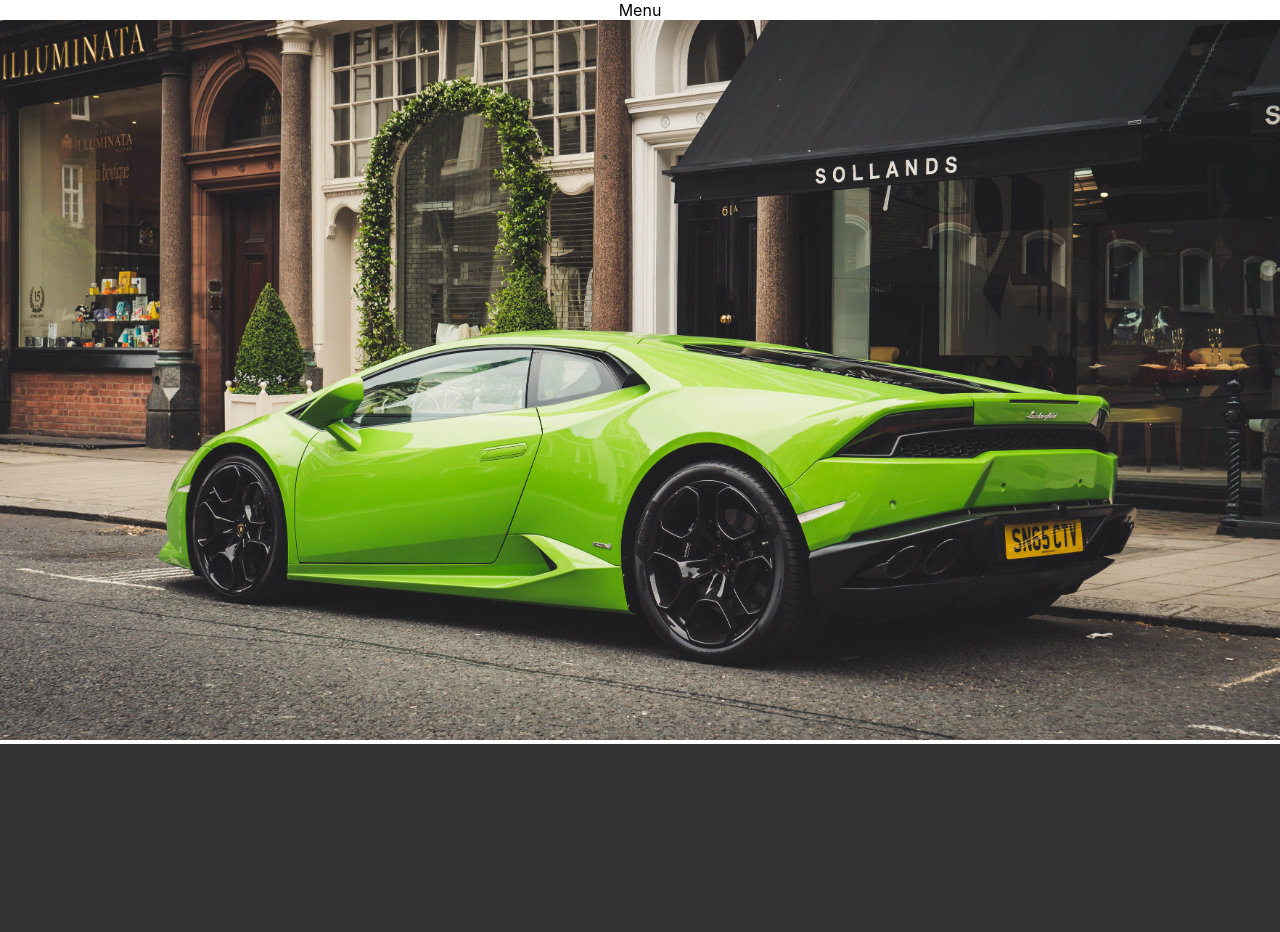
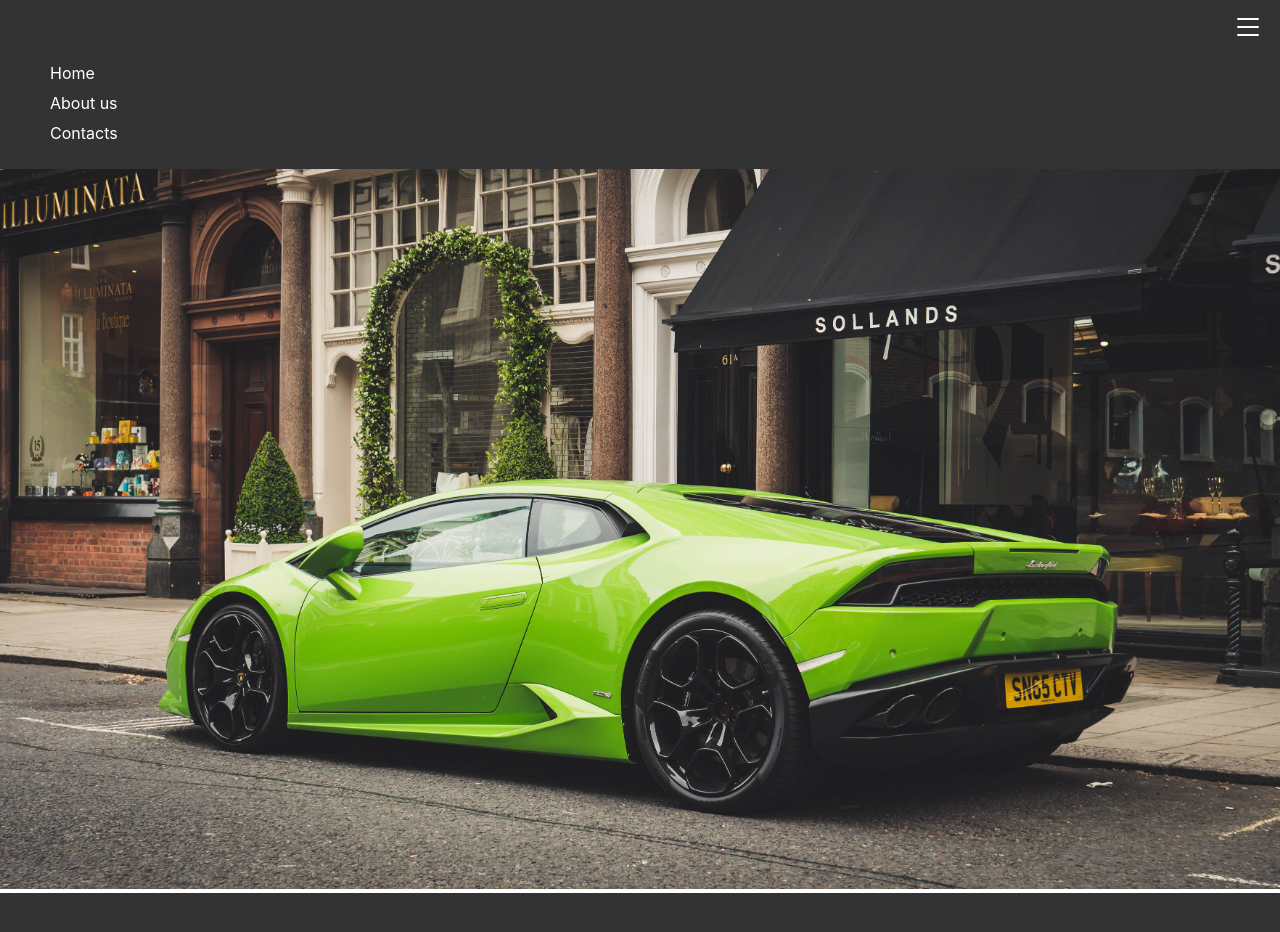
Before and after one commit to valensixx/react-homework-one, a React (Create React App) app: page / in a window 1280 px wide. Shown: the top 932 px of the page. Built offline with nearby package versions, Linux system fonts and the light colour scheme.

Commit message:
css and html/jsx done

```diff
--- a/src/components/menu/Menu.css
+++ b/src/components/menu/Menu.css
@@ -0,0 +1,28 @@
+.menu{
+    background: #333;
+    padding: 10px;
+}
+
+.toggle{
+    text-align: right;
+}
+
+.toggle button{
+    background: unset;
+    color: white;
+    border: unset;
+}
+
+.toggle button:hover{
+    cursor: pointer;
+}
+
+.menu li{
+    list-style-type: none;
+    margin-bottom: 10px;
+}
+
+.menu li a{
+    color: white;
+    text-decoration: none;
+}
--- a/src/components/menu/Menu.js
+++ b/src/components/menu/Menu.js
@@ -1,12 +1,31 @@
-import React, {useState} from "react";
+import React, { useState } from "react";
 import './Menu.css';
 //create hamburger menu
-export default function Menu(){
+export default function Menu() {
     return (
         <div>
-            <div style={{heigh: '75px', textAlign: 'center'}}>
-                Menu
-            </div>
+            <nav className="menu">
+                <div className="toggle">
+                    <button onClick={() => {
+
+                    }}>
+                        <svg xmlns="http://www.w3.org/2000/svg" width="32" height="32" fill="currentColor" class="bi bi-list" viewBox="0 0 16 16">
+                            <path fill-rule="evenodd" d="M2.5 12a.5.5 0 0 1 .5-.5h10a.5.5 0 0 1 0 1H3a.5.5 0 0 1-.5-.5zm0-4a.5.5 0 0 1 .5-.5h10a.5.5 0 0 1 0 1H3a.5.5 0 0 1-.5-.5zm0-4a.5.5 0 0 1 .5-.5h10a.5.5 0 0 1 0 1H3a.5.5 0 0 1-.5-.5z" />
+                        </svg>
+                    </button>
+                </div>
+                <ul className="menu-items">
+                    <li>
+                        <a href="">Home</a>
+                    </li>
+                    <li>
+                        <a href="">About us</a>
+                    </li>
+                    <li>
+                        <a href="">Contacts</a>
+                    </li>
+                </ul>
+            </nav>
         </div>
     );
 };
```
